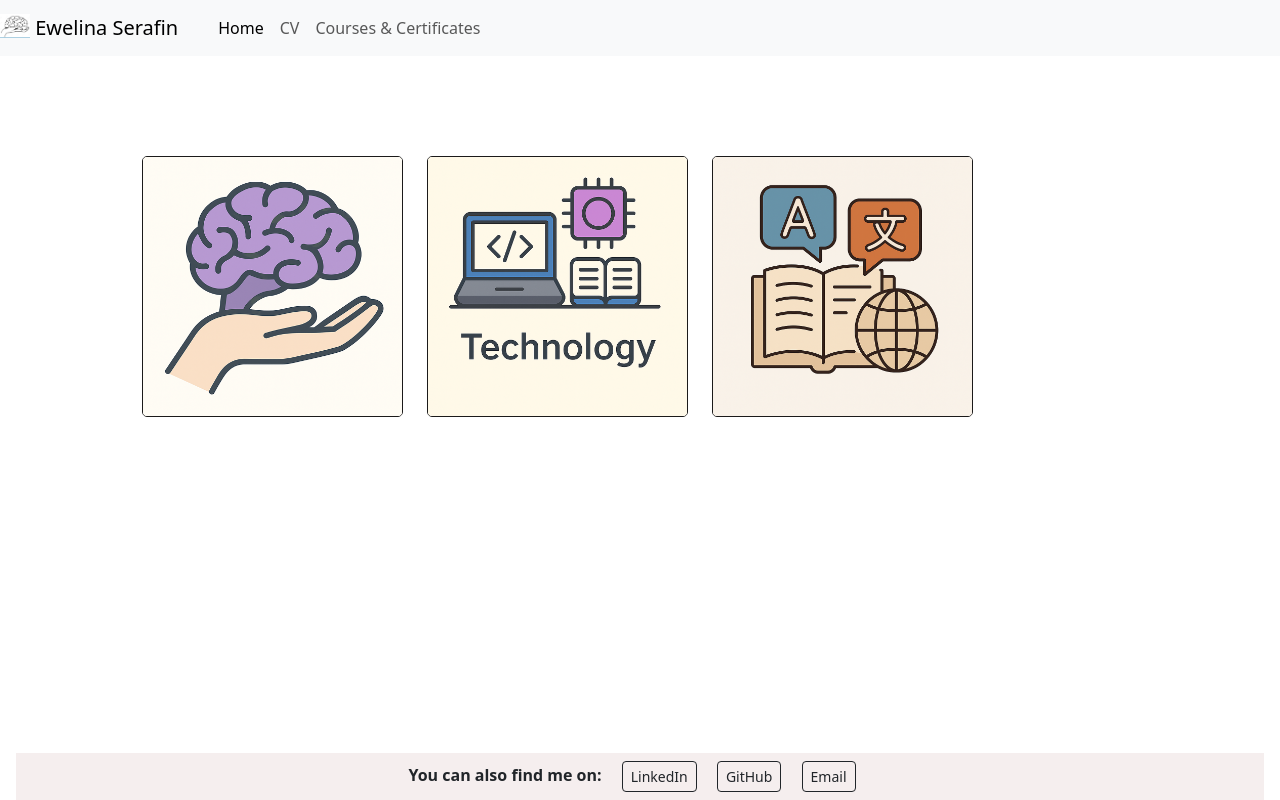
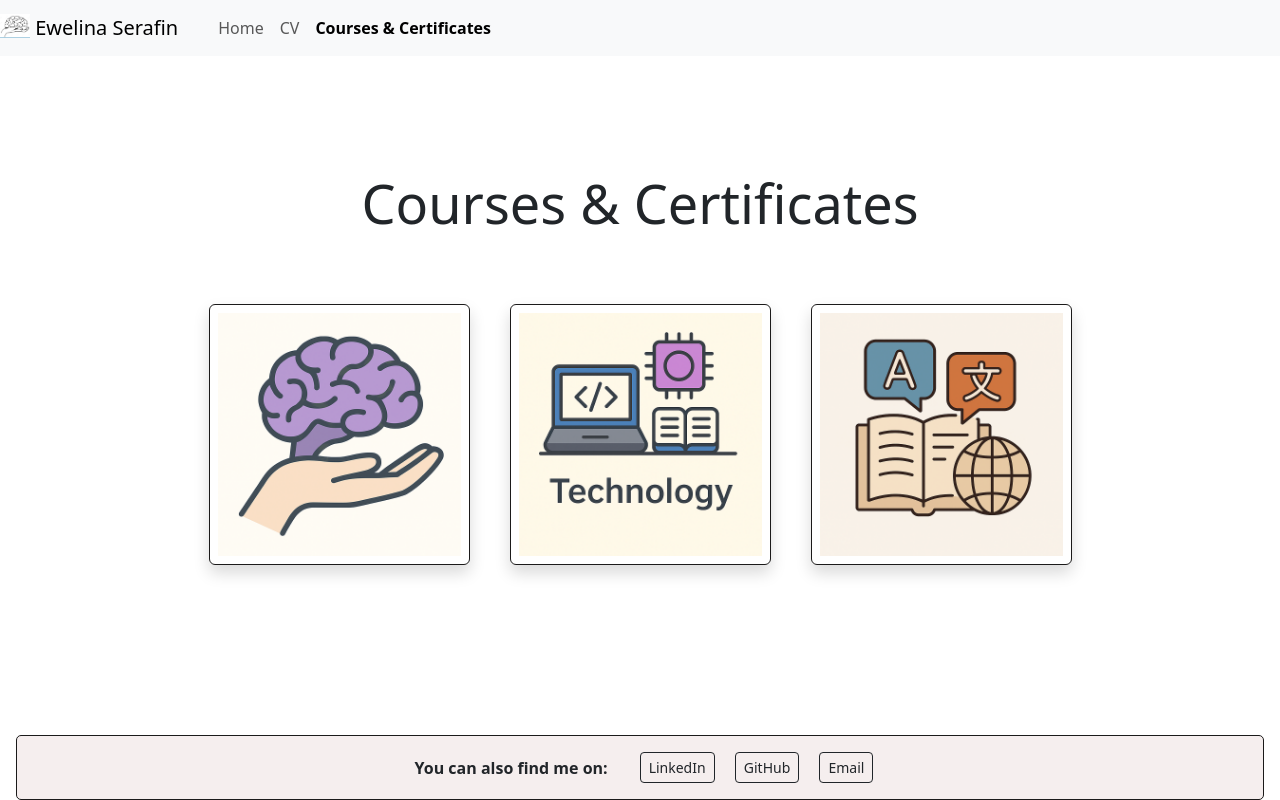
Before and after one commit to pewcia/Ewelina_portfolio, a plain HTML site: page courses.html in a window 1280 px wide. Drawn offline with nearby package versions, Linux system fonts and the light colour scheme.

Commit message:
Fixed broken links and made minor improvements.

```diff
--- a/courses.html
+++ b/courses.html
@@ -42,7 +42,7 @@
       <div class="collapse navbar-collapse px-3" id="navbarTogglerDemo02">
         <ul class="navbar-nav">
           <li class="nav-item">
-            <a class="nav-link active" aria-current="page" href="index.html">
+            <a class="nav-link" aria-current="page" href="index.html">
               Home</a
             >
           </li>
@@ -50,7 +50,7 @@
             <a class="nav-link" aria-current="page" href="CV.html">CV</a>
           </li>
           <li class="nav-item">
-            <a class="nav-link" aria-current="page" href="courses.html">
+            <a class="nav-link active" aria-current="page" href="courses.html">
               Courses & Certificates
             </a>
           </li>
@@ -63,39 +63,42 @@
       </div>
     </nav>
     <br /><br /><br /><br />
+    <h1>
+      Courses & Certificates
+    </h1>
     <div class="container">
-      <div class="row">
+      <div class="row justify-content-center gap-3">
 
         <div class="col-md-3 galery-courses">
           <img
             src="/images/psychology.png"
             alt="Courses and Certificates in Psychology"
-            class="img-fluid mb-3"
+            class="img-fluid p-2 shadow rounded mx-auto d-block"
           />
         </div>
         <div class="col-md-3 galery-courses">
           <img
             src="/images/technology.png"
             alt="Courses and Certificates in Technology"
-            class="img-fluid mb-3"
+            class="img-fluid p-2 shadow rounded mx-auto d-block"
           />
         </div>
         <div class="col-md-3 galery-courses">
           <img
             src="/images/languages.png"
             alt="Courses and Certificates in Languages"
-            class="img-fluid mb-3"
+            class="img-fluid p-2 shadow rounded mx-auto d-block" "
           />
         </div>
       </div>
     </div>
 
-    <footer
-      class="fixed-bottom footer-color text-center text-middle mt-5 p-2 mx-3"
-    >
-      <span class="me-3">
-        <strong> You can also find me on: </strong>
-      </span>
+    <footer class="fixed-bottom footer-color text-center mt-5 p-2 mx-3">
+      <div class="d-flex justify-content-center align-items-center flex-wrap gap-2 p-2 ">
+  <span class="d-none d-md-inline">
+
+     <strong class="m-4" > You can also find me on: </strong>
+    </span><span>
 
         <a href="#" target="_blank" class="btn btn-outline-dark btn-sm me-3">
           <i class="bi bi-linkedin"></i> LinkedIn
@@ -103,12 +106,10 @@
         <a href="#" target="_blank" class="btn btn-outline-dark btn-sm me-3">
           <i class="bi bi-github"></i> GitHub
         </a>
-      <a
-        href="mailto:ewelina.serafin996@gmail.com"
-        class="btn btn-outline-dark btn-sm me-3"
-      >
+        <a href="mailto:ewelina.serafin996@gmail.com" class="btn btn-outline-dark btn-sm me-3">
           <i class="bi bi-envelope"></i> Email
         </a>
+</div>
     </footer>
     <script
       src="https://cdn.jsdelivr.net/npm/bootstrap@5.3.6/dist/js/bootstrap.bundle.min.js"
--- a/style.css
+++ b/style.css
@@ -45,7 +45,7 @@ p {
     font-size: 30px !important;
   }
   h2 {
-    font-size: 28px !important;
+    font-size: 24px !important;
   }
   h3 {
     font-size: 18px !important;
@@ -60,6 +60,10 @@ p {
   }
   .email-link{
     font-size: 14px !important;
+  }
+  .about-me{
+    font-size: 16px !important;
+    line-height: 1 !important;
   }
 }
 
@@ -92,10 +96,16 @@ p {
 .email-link:hover {
   text-decoration: underline;
 }
+.nav-link.active {
+  font-weight: bold;
+}
 
 .footer-color {
   background-color: var(--secondary-color) !important;
 font-weight: 400;
+border:#1b1a1a 1px solid;
+border-radius: 5px;
+
 }
 
 .galery-courses {
```
Also changed, not shown: CV.html (+9 -7 lines), index.html (+1 -1 lines). Lines whose indentation alone changed are shown as unchanged.
